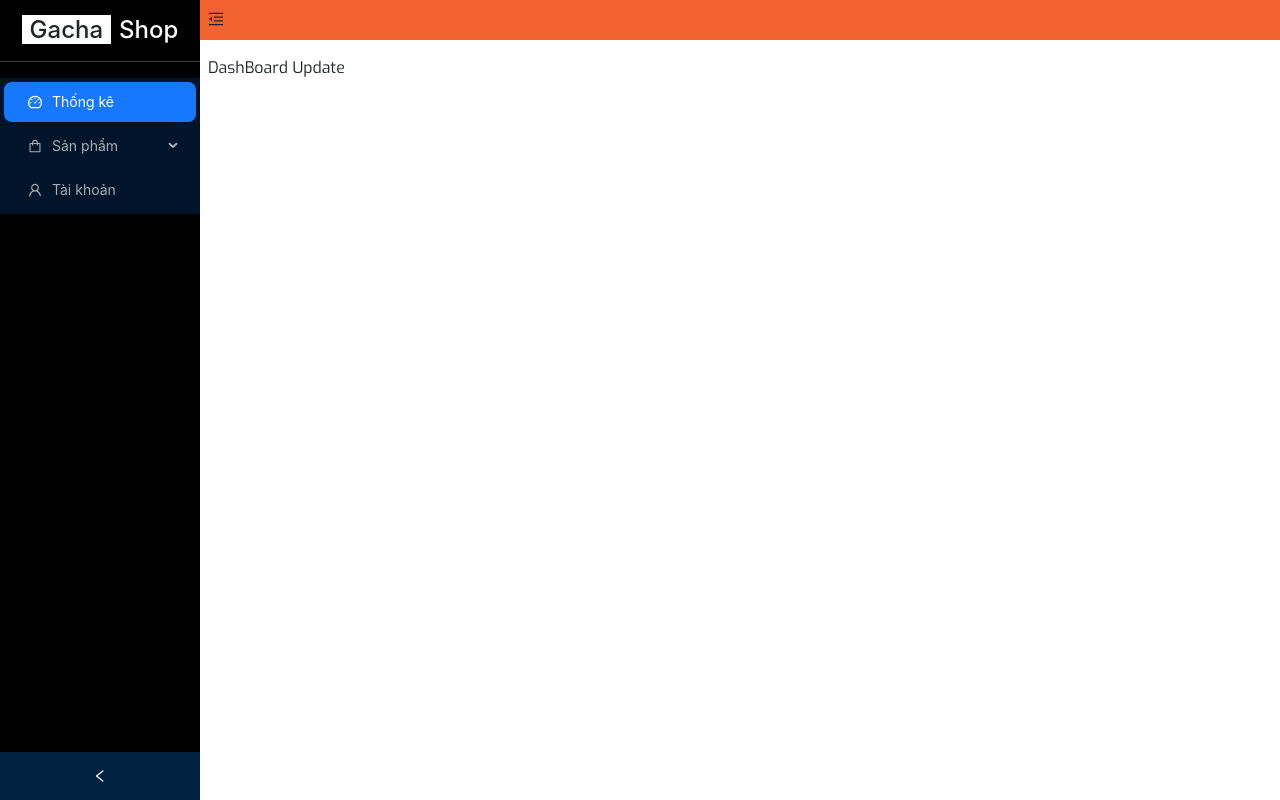
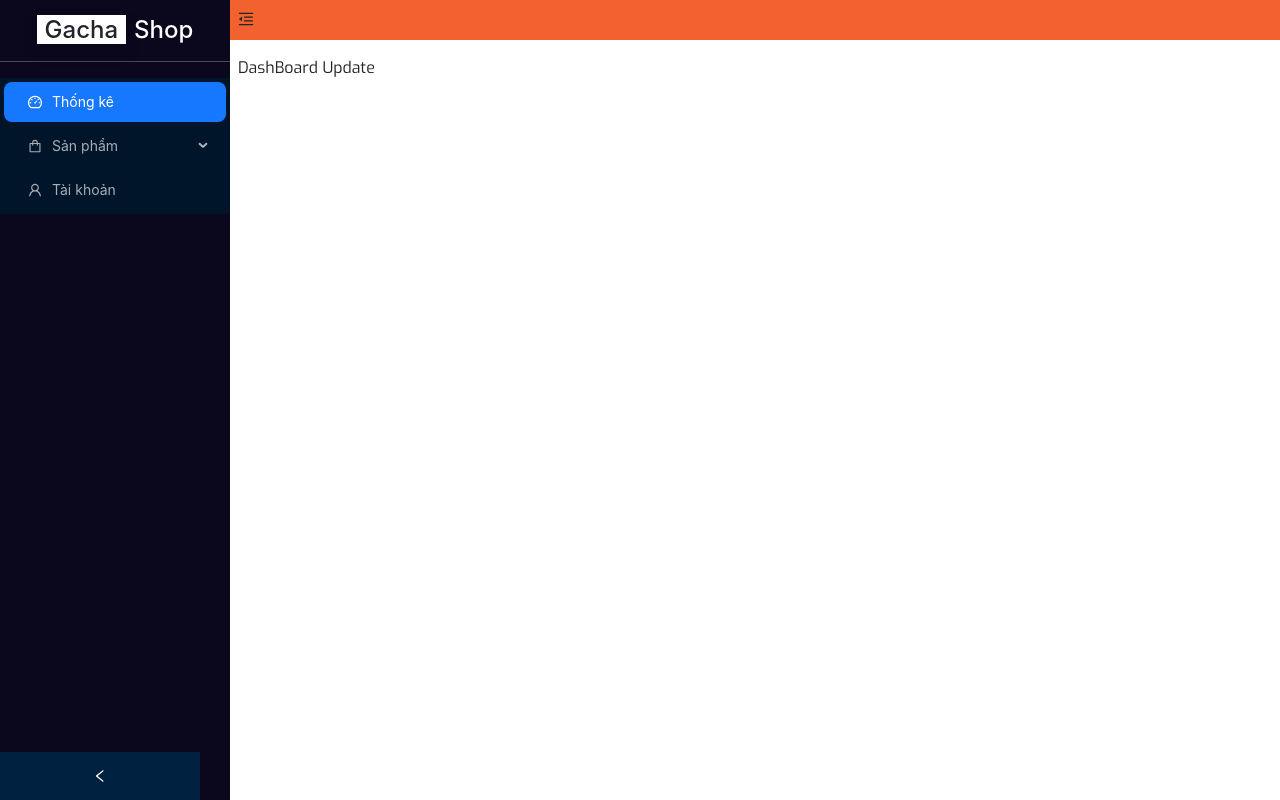
Before and after one commit to khiemntpoly9/gachashop-react, a React (Vite) app: page /admin in a window 1280 px wide. Built offline with nearby package versions, Linux system fonts and the light colour scheme.

Commit message:
up fix sidebar

```diff
--- a/src/layout/admin-layout/AdminLayout.scss
+++ b/src/layout/admin-layout/AdminLayout.scss
@@ -11,22 +11,21 @@
 		}
 	}
 }
-.ant-layout-sider {
-	background: #000;
-	min-width: 260px;
-	max-width: 260px;
 
+.custom-sider {
+	background: #060319f9;
 	transition: width 0.3s ease-in-out;
-
-	.header-box {
-		display: block;
-		&.collapsed {
-			display: none;
-		}
+	min-width: 230px !important;
+	&.collapsed {
+		width: 80px;
+		min-width: 80px !important;
 	}
-	ul {
-		li {
-			list-style: none;
-		}
+	&.ant-layout-sider-collapsed .header-box {
+		display: none;
 	}
+	// Các thuộc tính khác cho Sider khi không thu gọn
+	&.ant-layout-sider-collapsed .logo {
+		display: none;
+	}
+	// Các thuộc tính khác cho Sider khi thu gọn
 }
--- a/src/layout/admin-sider/Sidebar.tsx
+++ b/src/layout/admin-sider/Sidebar.tsx
@@ -6,7 +6,12 @@ import { UserOutlined, ShoppingOutlined, DashboardOutlined } from '@ant-design/i
 
 const Sidebar = ({ collapsed, onCollapse }) => {
 	return (
-		<Sider collapsible collapsed={collapsed} onCollapse={onCollapse}>
+		<Sider
+			collapsible
+			collapsed={collapsed}
+			onCollapse={onCollapse}
+			className={`custom-sider ${collapsed ? 'collapsed' : ''}`}
+		>
 			<div className={`header-box px-2 pt-3 ${collapsed ? 'collapsed' : ''}`}>
 				<h1 className='fs-4 text-center'>
 					<span className='bg-white text-dark rouded shadow px-2 me-2'>Gacha</span>
```
